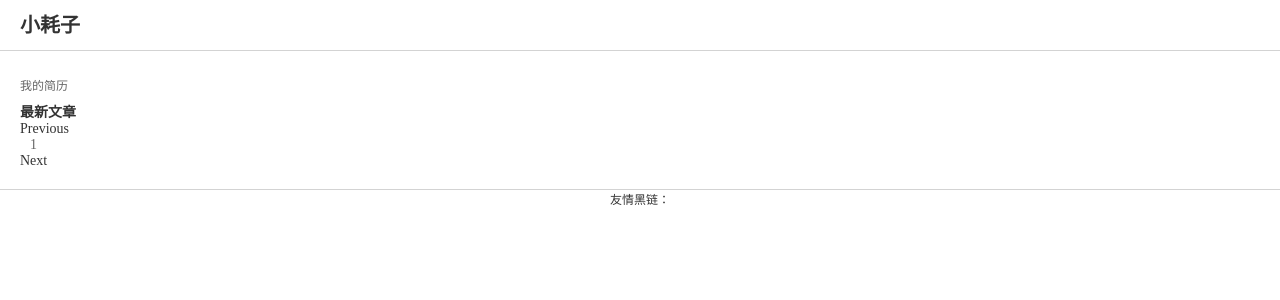
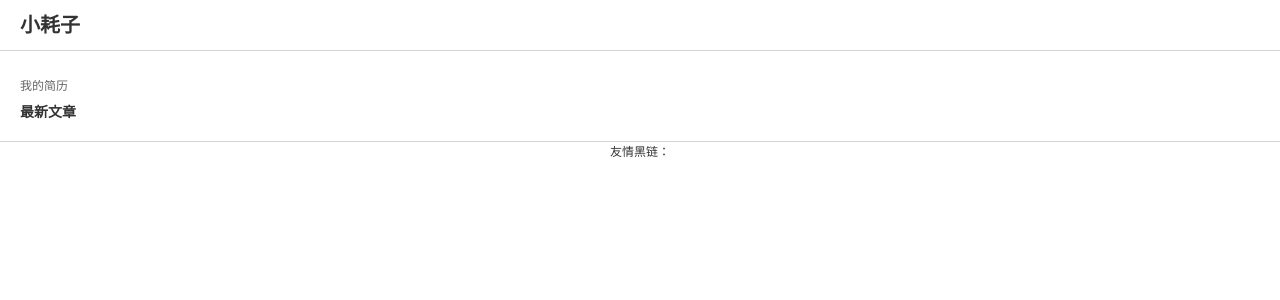
Before and after one commit to mouseliu/mygit, a Jekyll site: the page built from index.html, in a window 1280 px wide. Shown: the top 300 px of the page. Built offline with Jekyll 4.4.1, drawn with Linux system fonts in a browser that asks for light colours.

Commit message:
Signed-off-by: mouseliu <475973481@qq.com>

```diff
--- a/index.html
+++ b/index.html
@@ -11,7 +11,16 @@ title: 小耗子
 	</div>
 	<div class="post_list">
 		<h3>最新文章</h3>
-		<div id="post-pagination" class="pagination">
+		{% for post in paginator.posts %}
+	  <h1><a href="{{ post.url }}">{{ post.title }}</a></h1>
+	  <p class="author">
+	    <span class="date">{{ post.date }}</span>
+	  </p>
+	  <div class="content">
+	    {{ post.content }}
+	  </div>
+	{% endfor %}
+		<!-- <div id="post-pagination" class="pagination">
 			{% if paginator.previous_page %}
 			<p class="previous">
 				{% if paginator.previous_page == 1 %}
@@ -52,7 +61,7 @@ title: 小耗子
 				<span>Next</span>
 			</p>
 			{% endif %}
-		</div>
+		</div> -->
 	</div>
 
 </div>
```
